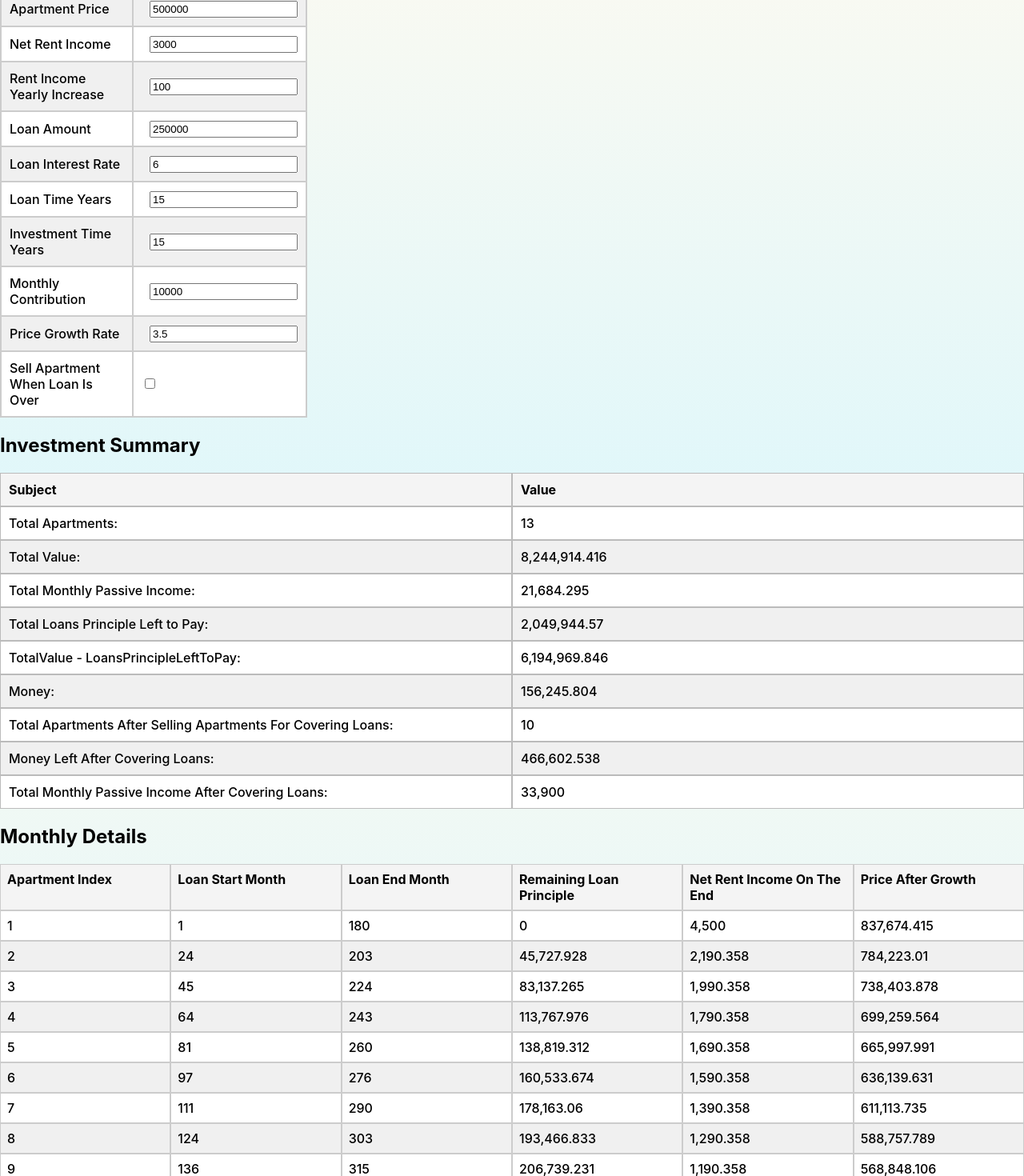
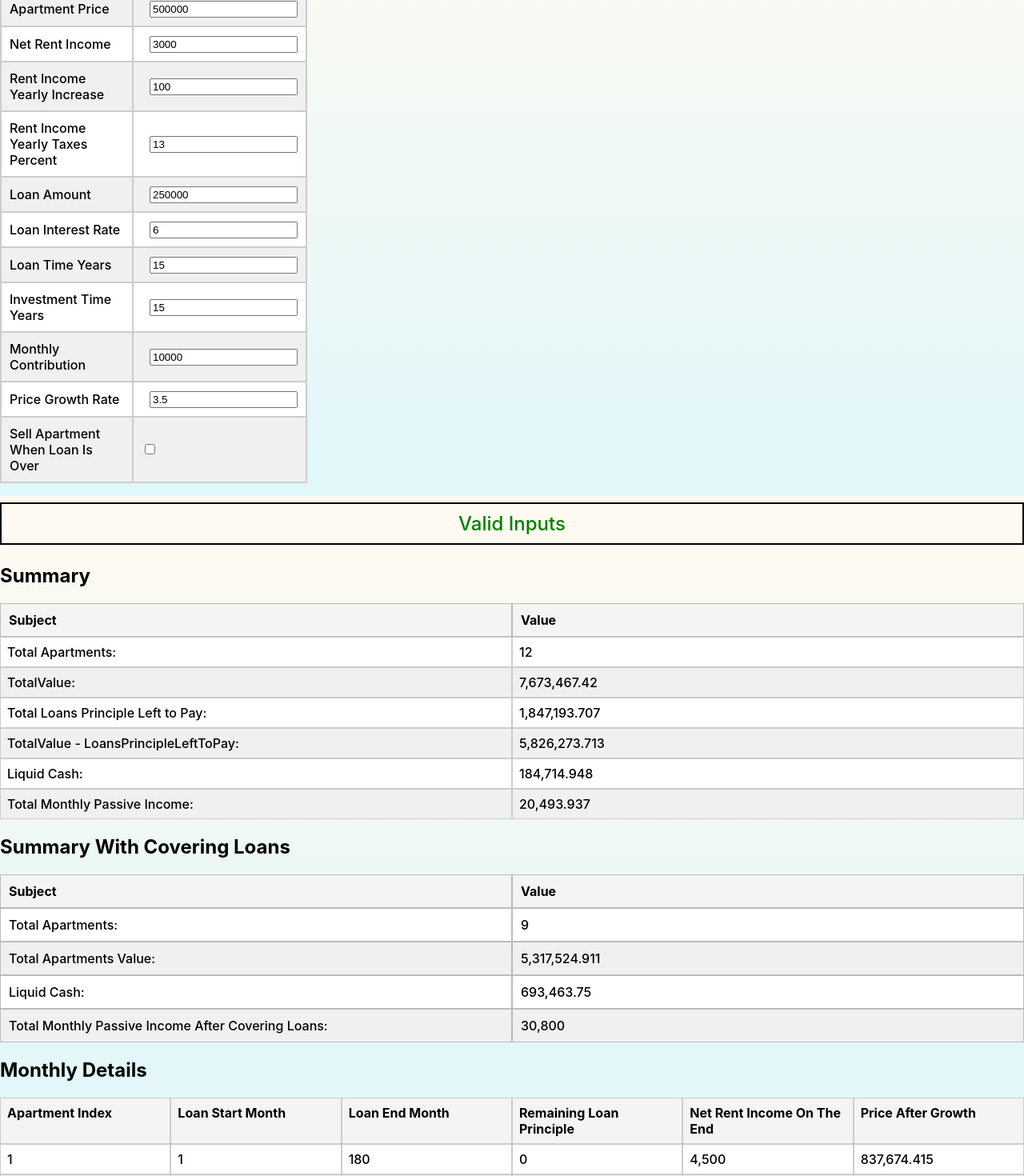
Before and after one commit to Yazuly/investments, a React (Create React App) app: page / in a window 1280 px wide. Shown: the part 180-1650 px from the top of the page at 80% size. Built offline with nearby package versions, Linux system fonts and the light colour scheme.

Commit message:
added valid inputs/outputs indication and taxes on income rent

```diff
--- a/src/App.css
+++ b/src/App.css
@@ -127,3 +127,21 @@ body {
   background-repeat: no-repeat;
   background-attachment: fixed;
 }
+
+.valid-text {
+  color: green;
+  border: 2px solid black; /* Sets the border to be 2 pixels thick and solid black */
+  padding: 10px;
+  font-weight: 500;
+  font-size: x-large;
+  text-align: center;
+}
+
+.error-text {
+  color: red;
+  border: 2px solid black; /* Sets the border to be 2 pixels thick and solid black */
+  padding: 10px;
+  font-weight: 500;
+  font-size: x-large;
+  text-align: center;
+}
--- a/src/InvestmentSimulator.js
+++ b/src/InvestmentSimulator.js
@@ -7,6 +7,7 @@ const InvestmentSimulator = () => {
     initialMoney: 250000,
     apartmentPrice: 500000,
     netRentIncome: 3000,
+    yearlyRentTaxesInPercent: 13,
     loanAmount: 250000,
     loanInterestRate: 6,
     loanTimeYears: 15,
@@ -19,6 +20,7 @@ const InvestmentSimulator = () => {
   const [results, setResults] = useState({
     totalApartments: 0,
     totalValue: 0,
+    totalValueAfterCoveringLoans: 0,
     totalMonthlyPassiveIncome: 0,
     totalMonthlyPassiveIncomeAfterCoveringLoans: 0,
     totalLoansLeft: 0,
@@ -42,12 +44,7 @@ const InvestmentSimulator = () => {
   }, [inputs]); // Dependency array includes `inputs`
 
   useEffect(() => {
-    const errorMessage = validateOutputs();
-    if (errorMessage) {
-      setError(errorMessage);
-    } else {
-      setError("");
-    }
+    setError(validateOutputs());
   }, [results]); // Dependency array includes `inputs`
 
   const validateInputs = () => {
@@ -69,6 +66,10 @@ const InvestmentSimulator = () => {
       return "Loan returns are leading to negative money.";
     }
     return;
+  };
+
+  const getRentIncomeAfterTaxes = (income) => {
+    return income * (1 - inputs.yearlyRentTaxesInPercent / 100);
   };
 
   const maxLoanToApartmentPriceRatio = 0.9;
@@ -94,10 +95,17 @@ const InvestmentSimulator = () => {
     }));
   };
 
-  const hanldeRentIncomeYearlyIncrease = (event) => {
+  const hanldeRentIncomeYearlyIncreaseChange = (event) => {
     setInputs((inputs) => ({
       ...inputs,
       rentIncomeYearlyIncrease: parseFloat(event.target.value),
+    }));
+  };
+
+  const handleYearlyRentTaxesInPercentChange = (event) => {
+    setInputs((inputs) => ({
+      ...inputs,
+      yearlyRentTaxesInPercent: parseFloat(event.target.value),
     }));
   };
 
@@ -303,7 +311,8 @@ const InvestmentSimulator = () => {
         0
       );
 
-      let totalIncome = monthlyContribution + incomeFromRent;
+      let totalIncome =
+        monthlyContribution + getRentIncomeAfterTaxes(incomeFromRent);
       money += totalIncome;
 
       monthlyDetails.push({
@@ -351,9 +360,14 @@ const InvestmentSimulator = () => {
       .map((apartment) => calculateRentIncome(totalMonths, apartment))
       .reduce((a, b) => a + b, 0);
 
+    const totalValueAfterCoveringLoans = apartments
+      .slice(numOfApartmentsToSellForCoveringLoan)
+      .reduce((acc, apt) => acc + apt.priceAfterGrowth, 0);
+
     setResults({
       totalApartments: apartments.length,
       totalValue,
+      totalValueAfterCoveringLoans,
       totalMonthlyPassiveIncome,
       totalMonthlyPassiveIncomeAfterCoveringLoans,
       totalLoansPrincipleLeft,
@@ -431,7 +445,23 @@ const InvestmentSimulator = () => {
                 id="rentIncomeYearlyIncrease"
                 name="rentIncomeYearlyIncrease"
                 value={inputs.rentIncomeYearlyIncrease}
-                onChange={hanldeRentIncomeYearlyIncrease}
+                onChange={hanldeRentIncomeYearlyIncreaseChange}
+              />
+            </td>
+          </tr>
+          <tr>
+            <td>
+              <label for="yearlyRentTaxesInPercent">
+                Rent Income Yearly Taxes Percent
+              </label>
+            </td>
+            <td>
+              <input
+                type="number"
+                id="yearlyRentTaxesInPercent"
+                name="yearlyRentTaxesInPercent"
+                value={inputs.yearlyRentTaxesInPercent}
+                onChange={handleYearlyRentTaxesInPercentChange}
               />
             </td>
           </tr>
@@ -539,34 +569,31 @@ const InvestmentSimulator = () => {
         </table>
       </div>
 
-      {error && (
       <div className="error-message">
-          <p>Error: {error}</p>
+        {error && <p className="error-text">Error: {error}</p>}
+        {!error && <p className="valid-text">Valid Inputs</p>}
       </div>
-      )}
 
-      {!error && results && (
+      {!error && (
         <>
-          <h2>Investment Summary</h2>
+          <h2>Summary</h2>
           <div className="flex-table results-table">
             <div className="flex-row header">
               <div className="cell">Subject</div>
               <div className="cell">Value</div>
             </div>
+          </div>
           <div className="flex-row">
             <div className="cell">Total Apartments:</div>
-              <div className="cell">{results.totalApartments}</div>
+            <div className="cell">
+              {results?.totalApartments?.toLocaleString() || 0}
+            </div>
           </div>
           <div className="flex-row">
-              <div className="cell">Total Value:</div>
-              <div className="cell">{results.totalValue.toLocaleString()}</div>
+            <div className="cell">TotalValue:</div>
+            <div className="cell">{results.totalValue?.toLocaleString()}</div>
           </div>
-            <div className="flex-row">
-              <div className="cell">Total Monthly Passive Income:</div>
-              <div className="cell">
-                {results.totalMonthlyPassiveIncome.toLocaleString()}
-              </div>
-            </div>
+
           <div className="flex-row">
             <div className="cell">Total Loans Principle Left to Pay:</div>
             <div className="cell">
@@ -582,22 +609,37 @@ const InvestmentSimulator = () => {
             </div>
           </div>
           <div className="flex-row">
-              <div className="cell">Money:</div>
+            <div className="cell">Liquid Cash:</div>
+            <div className="cell">{results?.money?.toLocaleString() || 0}</div>
+          </div>
+          <div className="flex-row">
+            <div className="cell">Total Monthly Passive Income:</div>
             <div className="cell">
-                {results?.money?.toLocaleString() || 0}
+              {results.totalMonthlyPassiveIncome.toLocaleString()}
             </div>
           </div>
+
+          <h2>Summary With Covering Loans</h2>
+          <div className="flex-table results-table">
+            <div className="flex-row header">
+              <div className="cell">Subject</div>
+              <div className="cell">Value</div>
+            </div>
             <div className="flex-row">
-              <div className="cell">
-                Total Apartments After Selling Apartments For Covering Loans:
-              </div>
+              <div className="cell">Total Apartments:</div>
               <div className="cell">
                 {results?.totalApartmentsAfterSellingApartmentsForCoveringLoans?.toLocaleString() ||
                   0}
               </div>
             </div>
             <div className="flex-row">
-              <div className="cell">Money Left After Covering Loans:</div>
+              <div className="cell">Total Apartments Value:</div>
+              <div className="cell">
+                {results?.totalValueAfterCoveringLoans?.toLocaleString() || 0}
+              </div>
+            </div>
+            <div className="flex-row">
+              <div className="cell">Liquid Cash:</div>
               <div className="cell">
                 {results?.moneyLeftWithCoveringLoans?.toLocaleString() || 0}
               </div>
@@ -611,6 +653,7 @@ const InvestmentSimulator = () => {
               </div>
             </div>
           </div>
+
           <h2>Monthly Details</h2>
           <div className="flex-table apartments-table">
             <div className="flex-row header">
@@ -644,6 +687,7 @@ const InvestmentSimulator = () => {
               <div className="cell">month</div>
               <div className="cell">money</div>
               <div className="cell">totalIncome</div>
+              <div className="cell">incomeFromRentAfterTaxes</div>
               <div className="cell">incomeFromRent</div>
               <div className="cell">numOfApartments</div>
               <div className="cell">numOfSoldApartments</div>
@@ -654,6 +698,9 @@ const InvestmentSimulator = () => {
                 <div className="cell">{apt.month}</div>
                 <div className="cell">{apt.money.toLocaleString()}</div>
                 <div className="cell">{apt.totalIncome.toLocaleString()}</div>
+                <div className="cell">
+                  {getRentIncomeAfterTaxes(apt.incomeFromRent).toLocaleString()}
+                </div>
                 <div className="cell">
                   {apt.incomeFromRent.toLocaleString()}
                 </div>
```
Lines whose indentation alone changed are shown as unchanged.
